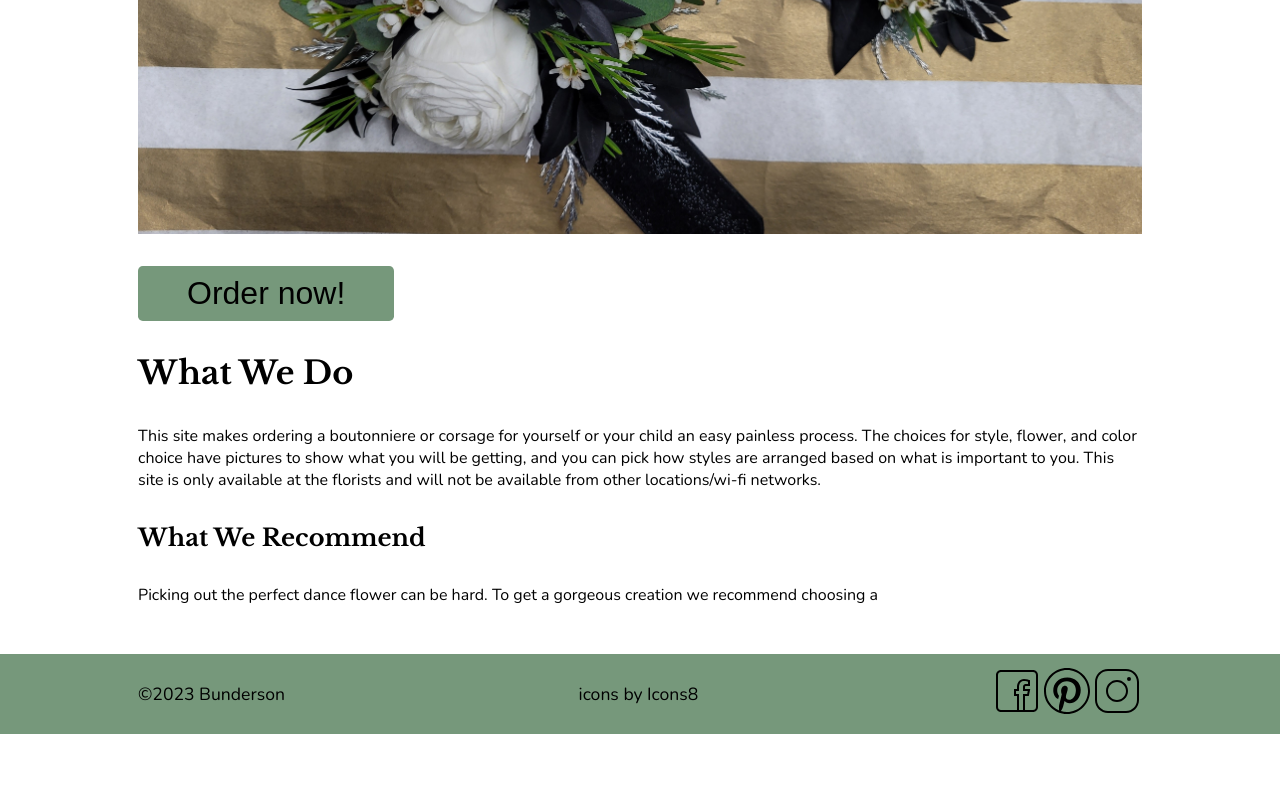
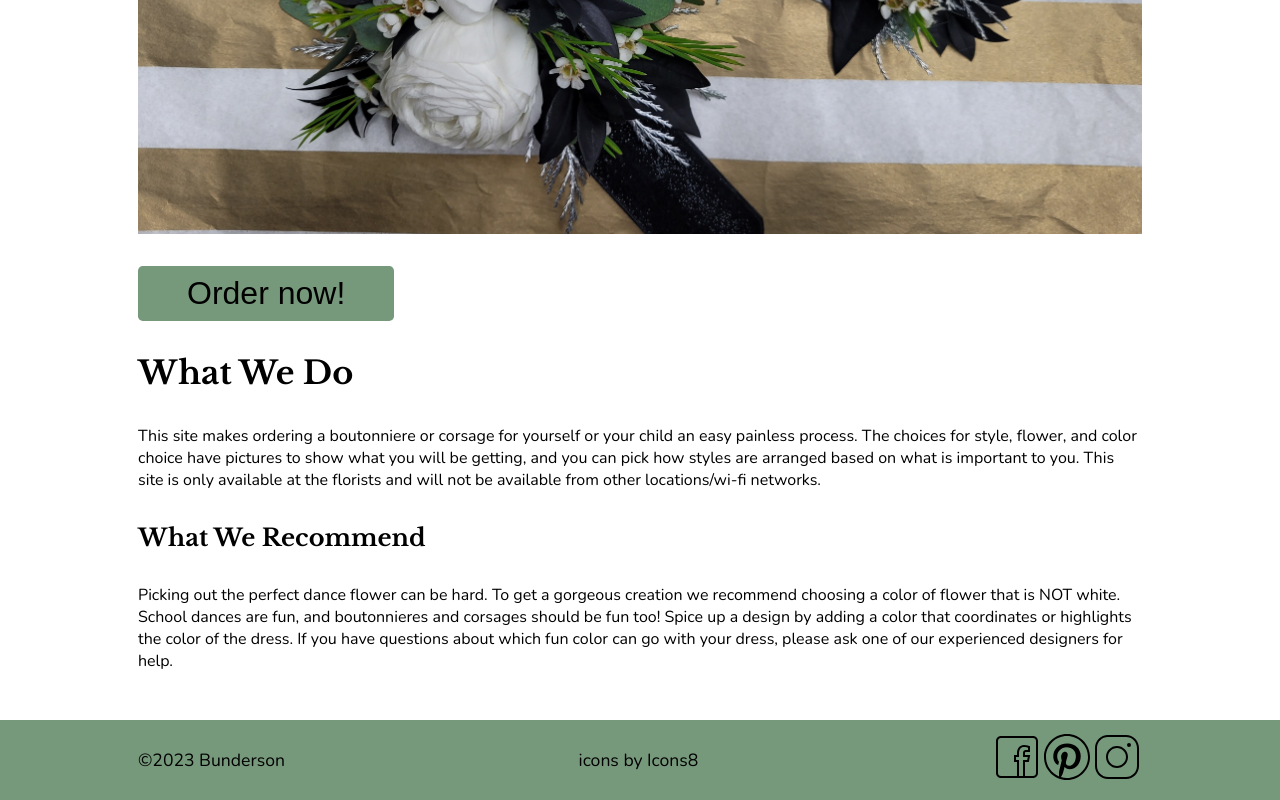
Before and after one commit to ABunderson/dance-order-app, a Next.js app: page / in a window 1280 px wide. Shown: the part 380-1180 px from the top of the page. Before the commit the page ends 1114 px from the top, so only its background shows below. Built offline with nearby package versions, Linux system fonts and the light colour scheme.

Commit message:
move components and rename css file

```diff
--- a/src/components/Button.js
+++ b/components/Button.js
@@ -1,4 +1,4 @@
-import styles from '@/styles/Utils.module.css'
+import styles from '@/styles/Components.module.css'
 
 // const Button = () => {
 //     return (
--- a/src/components/Footer.js
+++ b/components/Footer.js
@@ -1,4 +1,4 @@
-import styles from '@/styles/Utils.module.css'
+import styles from '@/styles/Components.module.css'
 import Image from 'next/image'
 
 const Footer = () => {
--- a/src/components/Header.js
+++ b/components/Header.js
@@ -1,5 +1,5 @@
 import Image from 'next/image'
-import styles from '@/styles/Utils.module.css'
+import styles from '@/styles/Components.module.css'
 import Link from 'next/link'
 
 const Header = () => {
--- a/src/pages/index.tsx
+++ b/src/pages/index.tsx
@@ -1,9 +1,9 @@
 import Head from 'next/head'
 import Image from 'next/image'
 import styles from '@/styles/Home.module.css'
-import Header from '../components/Header.js'
-import Footer from '../components/Footer.js'
-import Button from '../components/Button.js'
+import Header from '../../components/Header.js'
+import Footer from '../../components/Footer.js'
+import Button from '../../components/Button.js'
 
 
 export default function Home() {
@@ -34,7 +34,7 @@ export default function Home() {
         <p>This site makes ordering a boutonniere or corsage for yourself or your child an easy painless process. The choices for style, flower, and color choice have pictures to show what you will be getting, and you can pick how styles are arranged based on what is important to you. This site is only available at the florists and will not be available from other locations/wi-fi networks.</p>
 
         <h2>What We Recommend</h2>
-        <p>Picking out the perfect dance flower can be hard. To get a gorgeous creation we recommend choosing a </p>
+        <p>Picking out the perfect dance flower can be hard. To get a gorgeous creation we recommend choosing a color of flower that is NOT white. School dances are fun, and boutonnieres and corsages should be fun too! Spice up a design by adding a color that coordinates or highlights the color of the dress. If you have questions about which fun color can go with your dress, please ask one of our experienced designers for help.</p>
 
       </main>
 
```
Also changed, not shown: src/styles/Components.module.css (renamed from src/styles/Utils.module.css).
